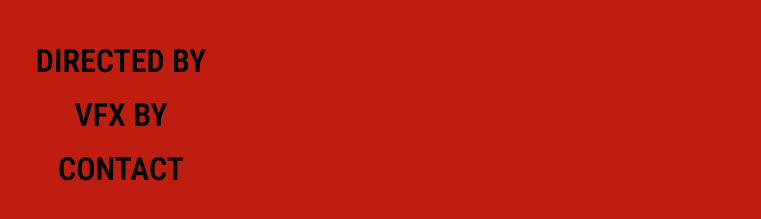
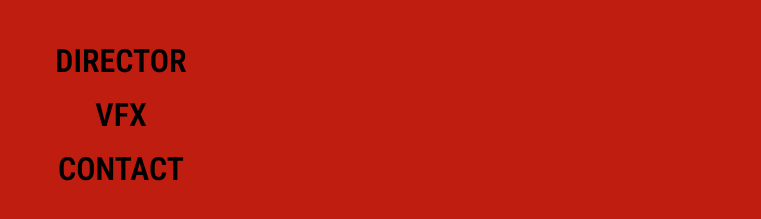
Before and after one commit to mizhuuuuu/mizhu.eu, an Astro site: page / in a window 1280 px wide. Both pictures are taken after a click on the button "Toggle menu". Shown: the part 285-504 px from the top of the page, without its empty margins (519-1280 px from the left). Built offline with nearby package versions, Linux system fonts and the light colour scheme; Astro itself is replaced by a stand-in of ours.

Commit message:
refactor: rename BurgerMenu titles

```diff
--- a/src/components/BurgerMenu.astro
+++ b/src/components/BurgerMenu.astro
@@ -11,8 +11,8 @@
 </button>
 
 <nav class="overlay" data-nosnippet>
-	<a href="/">DIRECTED BY</a>
-	<a href="/vfx">VFX BY</a>
+	<a href="/">DIRECTOR</a>
+	<a href="/vfx">VFX</a>
 	<a href="/contact">CONTACT</a>
 </nav>
 
```
